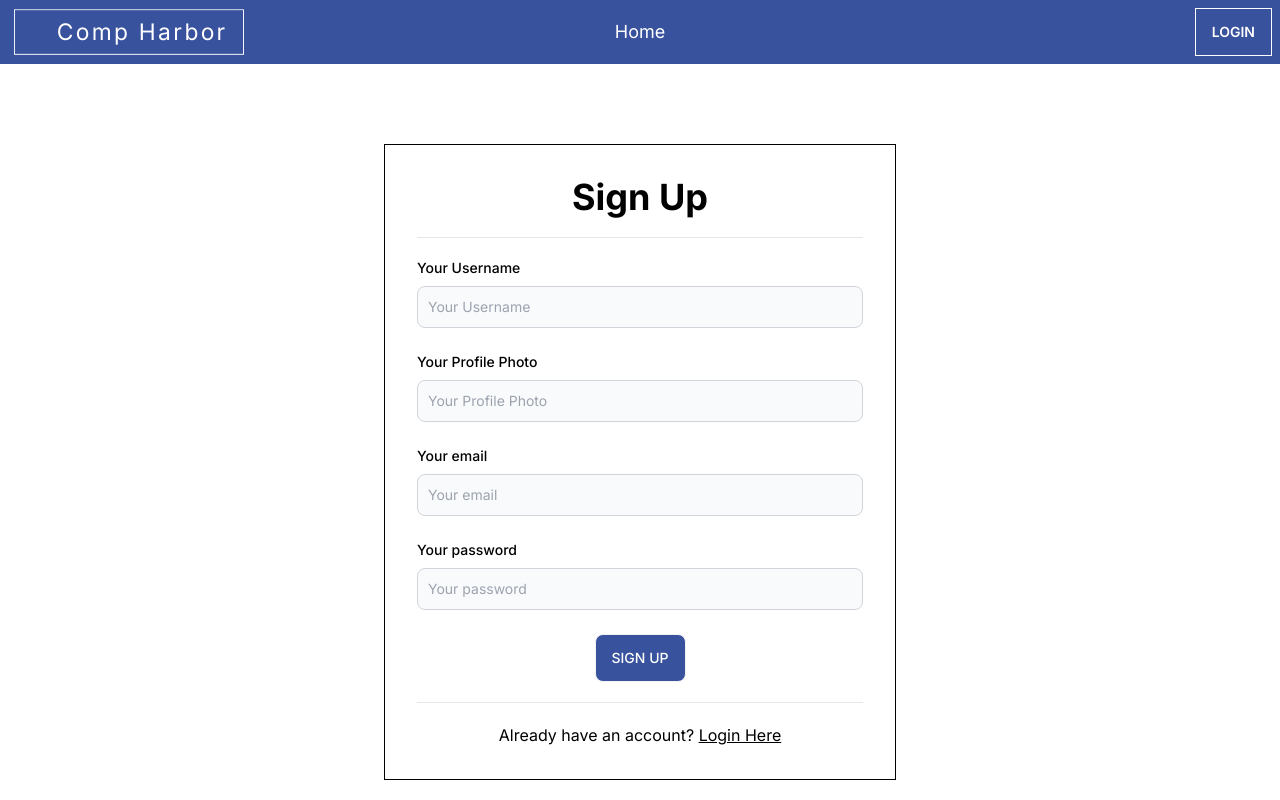
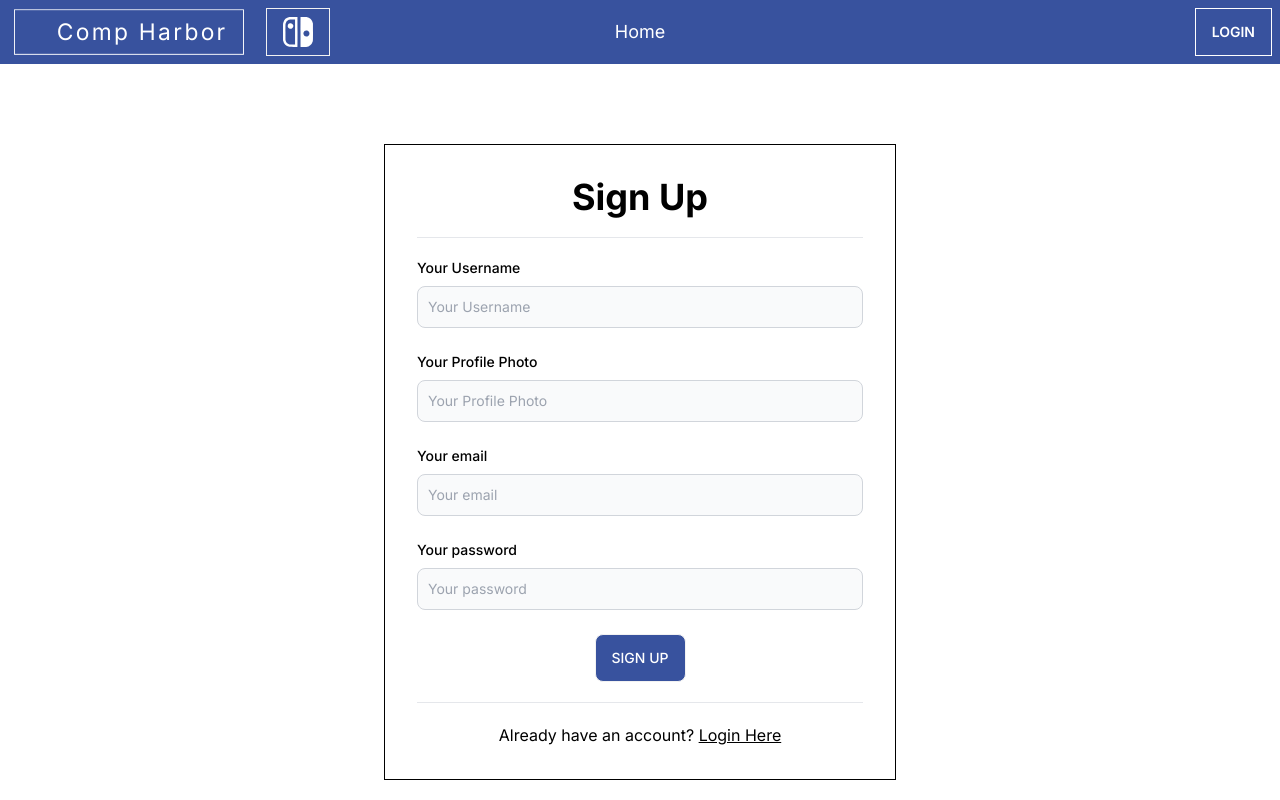
Before and after one commit to ShakeefAhmedRakin/CompHarbor-client, a React (Vite) app: page /register in a window 1280 px wide. Shown: the top 800 px of the page. Built offline with nearby package versions, Linux system fonts and the light colour scheme; no server answers; some icons are missing.

Commit message:
Added theme switcher.

```diff
--- a/src/components/Banner/Banner.jsx
+++ b/src/components/Banner/Banner.jsx
@@ -6,10 +6,10 @@ const Banner = () => {
       <div className="relative flex items-center justify-center py-20 lg:py-48">
         <img
           src="https://i.ibb.co/ncVB3NZ/pexels-andrey-matveev-5766819.jpg"
-          className="absolute object-cover h-full w-full -z-10"
+          className="absolute object-cover h-full w-full z-10"
         />
-        <div className="absolute h-full w-full -z-10 bg-gradient-to-bl from-primaryLight via-gray-700 dark:via-gray-900 dark:to-primaryLight to-primaryLight opacity-80"></div>
-        <div className="container z-2 text-white px-2 flex flex-col-reverse lg:flex-row-reverse  justify-center items-center gap-8">
+        <div className="absolute h-full w-full z-10 bg-gradient-to-bl from-primaryLight via-gray-700 dark:via-gray-900 dark:to-primaryLight to-primaryLight opacity-80"></div>
+        <div className="container z-20 text-white px-2 flex flex-col-reverse lg:flex-row-reverse  justify-center items-center gap-8">
           <div className="p-2 border-[3px] border-white dark:border-[#1c232b]">
             <div className="max-w-2xl bg-primaryLight dark:bg-primaryDark flex flex-col items-center justify-center py-8 gap-6 text-white dark:text-white">
               <div className="py-5 px-2 bg-transparent normal-case text-2xl border-[1px] border-white dark:border-white rounded-none">
--- a/src/components/Login/Login.jsx
+++ b/src/components/Login/Login.jsx
@@ -68,7 +68,7 @@ const Login = () => {
               <div className="flex justify-center">
                 <button
                   type="submit"
-                  className="btn bg-primaryLight text-white hover:bg-primaryLight font-medium"
+                  className="btn bg-primaryLight dark:bg-primaryDark hover:dark:bg-primaryDark text-white hover:bg-primaryLight font-medium"
                 >
                   Login
                 </button>
@@ -86,7 +86,7 @@ const Login = () => {
             </h1>
             <div className="flex justify-center text-black dark:text-white">
               <button
-                className="btn btn-circle bg-primaryLight text-white hover:bg-primaryLight"
+                className="btn btn-circle bg-primaryLight dark:bg-primaryDark text-white hover:bg-primaryLight"
                 onClick={handleGoogleSignIn}
               >
                 <RiGoogleLine className="text-xl"></RiGoogleLine>
--- a/src/components/Navbar/Navbar.jsx
+++ b/src/components/Navbar/Navbar.jsx
@@ -3,8 +3,10 @@ import { Link, NavLink } from "react-router-dom";
 import { AuthContext } from "../../providers/AuthProvider";
 import { PiComputerTowerBold } from "react-icons/pi";
 import "./Navbar.css";
+import { BsNintendoSwitch } from "react-icons/bs";
+import PropTypes from "prop-types";
 
-const Navbar = () => {
+const Navbar = ({ toggleTheme }) => {
   const { user, logOut } = useContext(AuthContext);
 
   const handleLogOut = () => {
@@ -67,7 +69,7 @@ const Navbar = () => {
             </label>
             <ul
               tabIndex={0}
-              className="text-lg space-y-4 dropdown-content mt-1 -ml-2 z-[2] p-4 shadow bg-primaryLight rounded-none w-screen"
+              className="text-lg space-y-4 dropdown-content mt-3 border-white border-[1px] -ml-2 z-50 p-4 shadow bg-primaryLight dark:bg-primaryDark rounded-none w-screen"
             >
               {user ? (
                 <>
@@ -89,6 +91,14 @@ const Navbar = () => {
             </ul>
           </div>
           <div className="hidden md:flex">{logo}</div>
+          <div className="ml-4">
+            <button
+              className="btn bg-transparent hover:bg-transparent hover:scale-[1.02] duration-300 rounded-none"
+              onClick={toggleTheme}
+            >
+              <BsNintendoSwitch className="text-3xl text-white"></BsNintendoSwitch>
+            </button>
+          </div>
         </div>
         <div className="navbar-center hidden lg:flex">
           <ul className="px-1 text-lg hidden lg:flex gap-6">{links}</ul>
@@ -130,4 +140,8 @@ const Navbar = () => {
   );
 };
 
+Navbar.propTypes = {
+  toggleTheme: PropTypes.func,
+};
+
 export default Navbar;
--- a/src/components/Register/Register.jsx
+++ b/src/components/Register/Register.jsx
@@ -29,19 +29,12 @@ const Register = () => {
     }
 
     createUser(email, password)
-      .then((result) => {
+      .then(() => {
         addUsernamePhoto(username, photoURL)
           .then(() => {
-            console.log("User has been registered successfully");
-            console.log("-------------------------------------");
-            console.log(result.user);
             logOut().then(() => {
-              console.log("User has been logged out successfully");
-              console.log("-------------------------------------");
               signInUser(email, password)
                 .then((result) => {
-                  console.log("User has been logged in successfully");
-                  console.log("-------------------------------------");
                   console.log(result.user);
                   toast.success("Successfully registered");
                 })
@@ -122,7 +115,7 @@ const Register = () => {
               <div className="flex justify-center">
                 <button
                   type="submit"
-                  className="btn bg-primaryLight hover:bg-primaryLight font-medium text-white"
+                  className="btn bg-primaryLight dark:bg-primaryDark hover:bg-primaryLight font-medium text-white"
                 >
                   Sign Up
                 </button>
--- a/src/components/Root/Root.jsx
+++ b/src/components/Root/Root.jsx
@@ -3,11 +3,17 @@ import Navbar from "../Navbar/Navbar";
 import Footer from "../Footer/Footer";
 
 const Root = () => {
+  const toggleTheme = () => {
+    console.log("Theme Switching");
+    document.documentElement.classList.toggle("dark");
+  };
   return (
     <>
-      <Navbar></Navbar>
-      <Outlet></Outlet>
-      <Footer></Footer>
+      <div className="bg-white dark:bg-gray-800">
+        <Navbar toggleTheme={toggleTheme}></Navbar>
+        <Outlet></Outlet>
+        <Footer></Footer>
+      </div>
     </>
   );
 };
--- a/tailwind.config.js
+++ b/tailwind.config.js
@@ -1,6 +1,7 @@
 /** @type {import('tailwindcss').Config} */
 export default {
   content: ["./index.html", "./src/**/*.{js,ts,jsx,tsx}"],
+  darkMode: "class",
   theme: {
     extend: {
       colors: {
```
